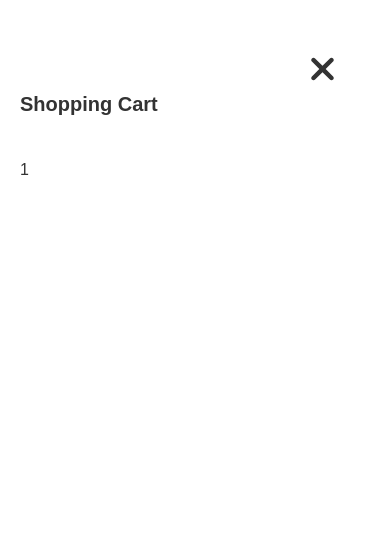
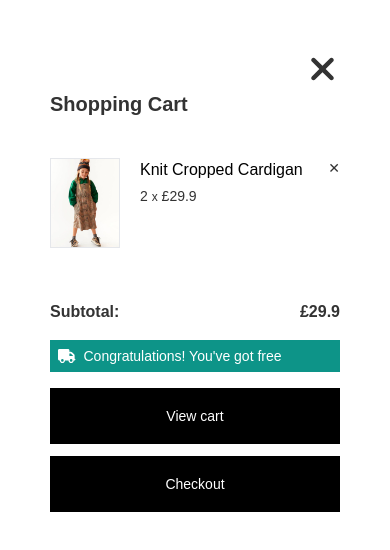
Before and after one commit to ltghuy/moren-ecommerce, a Next.js app: page / in a window 390 px wide. Both pictures are taken after a click on the icon 359 px from the left and 1663 px from the top of the page. Shown: the part 1241-1791 px from the top of the page. Built offline with nearby package versions, Linux system fonts and the light colour scheme.

Commit message:
Update cart component

```diff
--- a/components/Cart/cart.module.scss
+++ b/components/Cart/cart.module.scss
@@ -1,7 +1,31 @@
 .cart {
+  position: fixed;
+  inset: 0;
   &__inner {
     width: 420px;
     height: 100%;
     padding: 50px;
+    animation: slideLeft 0.6s ease-in-out;
+    flex-shrink: 0;
+    @media screen and (max-width: 768px) {
+      width: 100%;
+    }
+  }
+  &__list {
+    max-height: 360px;
+    &::-webkit-scrollbar {
+      display: none;
+    }
   }
 }
+
+@keyframes slideLeft {
+  from {
+    opacity: 0;
+    transform: translateX(100%);
+  }
+  to {
+    opacity: 1;
+    transform: translateX(0);
+  }
+}
--- a/components/Cart/index.tsx
+++ b/components/Cart/index.tsx
@@ -1,18 +1,33 @@
 import React from 'react'
+import Link from 'next/link'
 import { FontAwesomeIcon } from '@fortawesome/react-fontawesome'
-import { faTimes } from '@fortawesome/free-solid-svg-icons'
+import { faTimes, faTruck } from '@fortawesome/free-solid-svg-icons'
 import { useDispatch, useSelector } from 'react-redux'
 import { handleShowCart } from '../../redux/cartSlice'
+import CartItem from '../CartItem'
 import styles from './cart.module.scss'
 
+interface CartItem {
+  id: number,
+  imageUrl: string,
+  name: string,
+  price: number
+}
 const Cart = () => {
   const cartList = useSelector((state: any) => state.cart.cartList)
   const dispatch = useDispatch()
   const closeCart = () => {
     dispatch(handleShowCart(false))
   }
+
+  const getTotalPrice = () => {
+    const total = cartList.reduce((acc: number, item: CartItem) => { return acc + item.price}, 0)
+    return total
+  }
+
   return (
-    <div className={`${styles.cart} bg-overlay fixed inset-0`}>
+    <div className={styles.cart}>
+      <div className='flex-1 bg-overlay h-full' onClick={closeCart} />
       <div className={`${styles.cart__inner} absolute bg-white top-0 right-0`}>
         <button
           className='absolute  top-[50px] right-[50px] w-9 h-9 text-4xl hover:text-primary'
@@ -22,8 +37,35 @@ const Cart = () => {
         </button>
         <h3 className='pt-10 font-semibold text-xl mb-10'>Shopping Cart</h3>
         {
-          cartList.length > 0 ?
-          <p>{cartList.length }</p>
+          cartList.length > 0
+          ?
+            <div>
+              <div className={`${styles.cart__list} overflow-y-scroll`}>
+                {
+                  cartList.map((item: CartItem) =>
+                    <CartItem data={item} key={item.id} />
+                  )
+                }
+              </div>
+              <div className='flex justify-between font-semibold mt-5'>
+                <p>Subtotal: </p>
+                <p>£{getTotalPrice()}</p>
+              </div>
+              <div className='w-full h-8 leading-8 bg-teal-600 text-white my-4 pl-2 text-sm'>
+                <FontAwesomeIcon icon={faTruck} className='mr-2'/>
+                Congratulations! You&apos;ve got free
+              </div>
+              <Link href="/cart">
+                <a className='w-full h-14 flex justify-center items-center bg-black hover:bg-primary text-white text-sm transition mb-3'>
+                  View cart
+                </a>
+              </Link>
+              <Link href="/checkout">
+                <a className='w-full h-14 flex justify-center items-center bg-black hover:bg-primary text-white text-sm transition'>
+                  Checkout
+                </a>
+              </Link>
+            </div>
           : <p>No products in the cart.</p>
         }
       </div>
--- /dev/null
+++ b/components/CartItem/index.tsx
@@ -0,0 +1,36 @@
+import React from 'react'
+import { useDispatch } from 'react-redux'
+import { deleteItem } from '../../redux/cartSlice'
+
+interface CartItemProps {
+  data: {
+    id: number,
+    imageUrl: string,
+    name: string,
+    price: number
+  }
+}
+const CartItem: React.FC<CartItemProps> = ({data}) => {
+  const dispatch = useDispatch()
+  const deleteCartItem = (id: number) => {
+    dispatch(deleteItem(id))
+  }
+  return (
+    <div className='flex justify-between items-start w-full h-[90px] mb-8'>
+      <div className='flex'>
+        <a href="#">
+          <img className='h-full w-[70px] border border-gray-200 object-cover' src={data.imageUrl} alt="item images" />
+        </a>
+        <div className='ml-5'>
+          <a href='#' className='text-base text-black hover:text-primary'>{data.name}</a>
+          <p className='text-sm pt-1'>2 <span className='text-xs'>x</span> £{data.price}</p>
+        </div>
+      </div>
+      <button className='text-sm hover:text-primary' onClick={() => deleteCartItem(data.id)}>
+        &#10005;
+      </button>
+    </div>
+  )
+}
+
+export default CartItem
--- a/components/Item/index.tsx
+++ b/components/Item/index.tsx
@@ -37,7 +37,7 @@ const Item : React.FC<ItemProps> = ({ data }) => {
       </div>
       <div className={styles.item__desc}>
           <div>
-            <a href='#' className='montserrat text-sm lg:text-lg font-semibold hover:text-primary'>
+            <a href='#' className='montserrat text-sm lg:text-lg font-semibold hover:text-primary uppercase'>
               {data.name}
             </a>
             <p className='text-primary'>{`£${data.price}`}</p>
--- a/redux/cartSlice.js
+++ b/redux/cartSlice.js
@@ -14,9 +14,14 @@ export const cartSlice = createSlice({
     },
     addToCart: (state, action) => {
       state.cartList = [...state.cartList, action.payload]
+    },
+    deleteItem: (state, action) => {
+      let newCart = state.cartList
+      const itemIndex = newCart.findIndex((item) => item.id == action.payload)
+      newCart.splice(itemIndex, 1)
     }
   }
 })
 
-export const { handleShowCart, addToCart } = cartSlice.actions
+export const { handleShowCart, addToCart, deleteItem } = cartSlice.actions
 export default cartSlice.reducer
--- a/ultils/homeItems.js
+++ b/ultils/homeItems.js
@@ -2,76 +2,76 @@ export const GirlItemList = [
   {
     id: 1,
     imageUrl: '/images/m1.jpg',
-    name: 'KNIT CROPPED CARDIGAN',
+    name: 'Knit Cropped Cardigan',
     price: 29.9
   },
   {
     id: 2,
     imageUrl: '/images/m2.jpg',
-    name: 'TIE-DYE SWEATSHIRT',
+    name: 'Tie-dye Sweatshirt',
     price: 29.9
   },
   {
     id: 3,
     imageUrl: '/images/m3.jpg',
-    name: 'SHORT LILAC RUFFLED DRESS',
+    name: 'Short Lilac Ruffled Dress',
     price: 19.9
   },
   {
     id: 4,
     imageUrl: '/images/m4.jpg',
-    name: 'SHORTS WITH TURN-UP HEMS',
+    name: 'Shorts With Turn-up Hems',
     price: 19.9
   },
   {
     id: 5,
     imageUrl: '/images/m5.jpg',
-    name: 'BUTTONED WAISTCOAT',
+    name: 'Buttoned Waistcoat',
     price: 45.9
   },
   {
     id: 6,
     imageUrl: '/images/m6.jpg',
-    name: 'PRINTED SURPLICE BLOUSE',
+    name: 'Printed Surplice Blouse',
     price: 39.9
   },
 ]
 
 export const BoyItemList = [
   {
-    id: 1,
+    id: 7,
     imageUrl: '/images/m7.jpg',
-    name: 'KNIT CROPPED CARDIGAN',
+    name: 'Knit Cropped Cardigan',
     price: 39.9
   },
   {
-    id: 2,
+    id: 8,
     imageUrl: '/images/m8.jpg',
-    name: 'TIE-DYE SWEATSHIRT',
+    name: 'Tie-dye Sweatshirt',
     price: 29.9
   },
   {
-    id: 3,
+    id: 9,
     imageUrl: '/images/m9.jpg',
-    name: 'SHORT LILAC RUFFLED DRESS',
+    name: 'Short Lilac Ruffled Dress',
     price: 19.9
   },
   {
-    id: 4,
+    id: 10,
     imageUrl: '/images/m10.jpg',
-    name: 'SHORTS WITH TURN-UP HEMS',
+    name: 'Shorts With Turn-up Hems',
     price: 19.9
   },
   {
-    id: 5,
+    id: 11,
     imageUrl: '/images/m11.jpg',
-    name: 'BUTTONED WAISTCOAT',
+    name: 'Buttoned Waistcoat',
     price: 45.9
   },
   {
-    id: 6,
+    id: 12,
     imageUrl: '/images/m12.jpg',
-    name: 'PRINTED SURPLICE BLOUSE',
+    name: 'Printed Surplice Blouse',
     price: 39.9
   },
 ]
```
